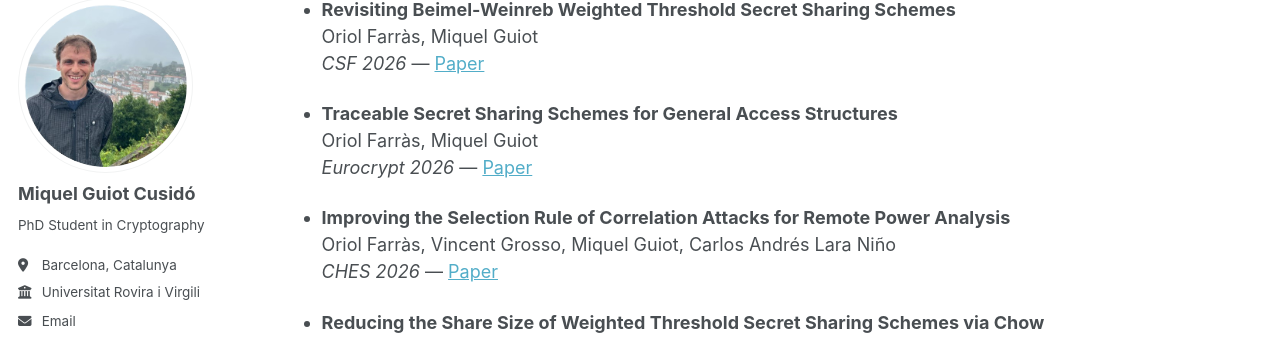
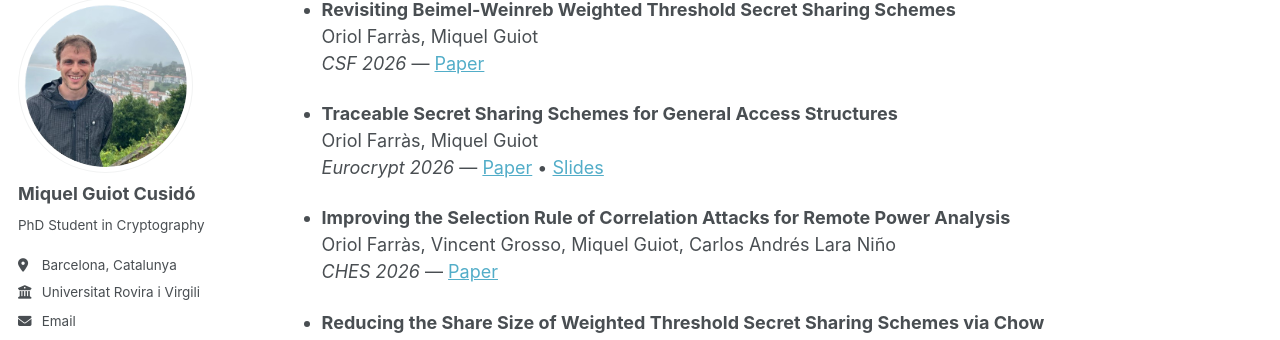
Before and after one commit to MiquelGuiot/MiquelGuiot.github.io, a Jekyll site: the page built from _pages/about.md, in a window 1280 px wide and 900 px high, scrolled down 541 px. Shown: the part 103-443 px from the top of the window. Built offline with Jekyll 4.4.1, drawn with Linux system fonts in a browser that asks for light colours; some web fonts are replaced; a script bundle is joined from its source files by our own code; library files that are not in the unit come from our copies.

Commit message:
Update about.md

```diff
--- a/_pages/about.md
+++ b/_pages/about.md
@@ -23,7 +23,7 @@ Outside of research, I like reading novels and short stories, watching movies, r
 
 * **Traceable Secret Sharing Schemes for General Access Structures**
   Oriol Farràs, Miquel Guiot
-  *Eurocrypt 2026* — [Paper](https://eprint.iacr.org/2025/1120)
+  *Eurocrypt 2026* — [Paper](https://eprint.iacr.org/2025/1120) • [Slides](https://iacr.org/submit/files/slides/2026/eurocrypt/eurocrypt2026/240/240_slides.pdf)
 
 * **Improving the Selection Rule of Correlation Attacks for Remote Power Analysis**
   Oriol Farràs, Vincent Grosso, Miquel Guiot, Carlos Andrés Lara Niño
```
